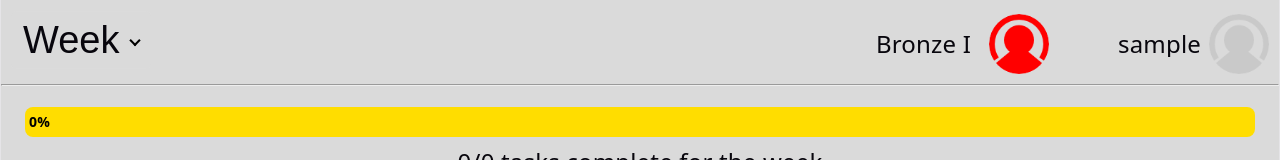
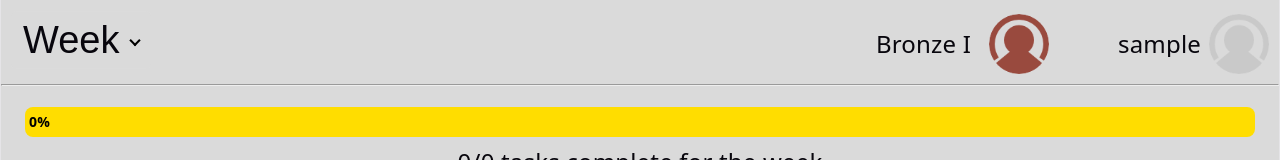
Before and after one commit to IHatePython375/Gamified-To-do, a React (Vite) app in the folder gamified_frontend/: page /week in a window 1280 px wide. Shown: the top 160 px of the page. Built offline with nearby package versions, Linux system fonts and the light colour scheme; no server answers; sample sign-in values are in the browser's storage.

Commit message:
Add tier-based color tinting to level badge icons

```diff
--- a/gamified_frontend/src/components/topbar.jsx
+++ b/gamified_frontend/src/components/topbar.jsx
@@ -73,6 +73,14 @@ function DropdownMenu() {
 }
 
 
+function getTierFilter(level) {
+    if (level <= 3) return 'sepia(1) saturate(3) hue-rotate(320deg)'
+    if (level <= 6) return 'grayscale(1) brightness(1.3)'
+    if (level <= 8) return 'sepia(1) saturate(4) hue-rotate(10deg)'
+    if (level <= 9) return 'sepia(1) saturate(2) hue-rotate(180deg) brightness(1.4)'
+    return 'sepia(1) saturate(5) hue-rotate(150deg) brightness(1.5)'
+}
+
 export default function DrawTopbar({page = 'Home'}) {
     const {username} = useAccount()
     const totalXP = useTotalXP()
@@ -136,7 +144,8 @@ export default function DrawTopbar({page = 'Home'}) {
                     <div className="badgeHover">
                         <img src={Profile2} alt="Profile2" style={{
                             width: '60px',
-                            height: '60px'
+                            height: '60px',
+                            filter: getTierFilter(level)
                         }}/>
                         <div className="badgeHoverMenu" style={{backgroundColor: 'var(--bg)'}}>
                             <span style={{
@@ -151,7 +160,7 @@ export default function DrawTopbar({page = 'Home'}) {
                                 paddingTop: '8px',
                                 textAlign: 'center',
                             }}>
-                                <img src={Profile2} alt="Profile2" style={{ width: '180px', height: '180px' }}/>
+                                <img src={Profile2} alt="Profile2" style={{ width: '180px', height: '180px', filter: getTierFilter(level + 1) }}/>
                             </span>
                             <span style={{
                                 paddingTop: 0,
```
